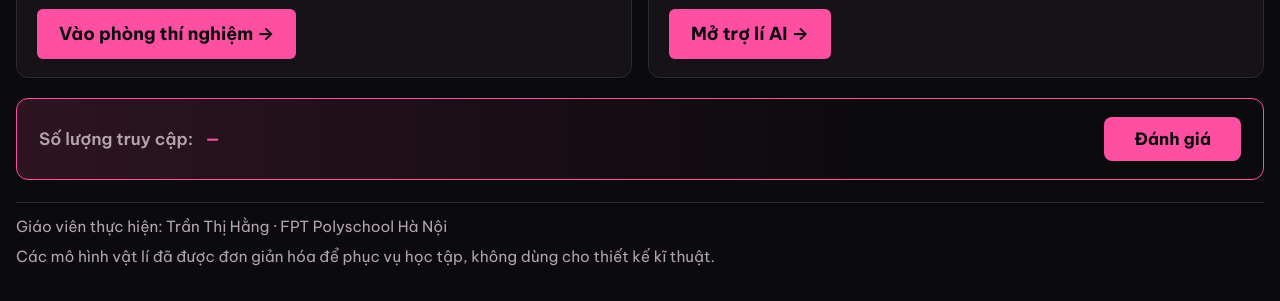
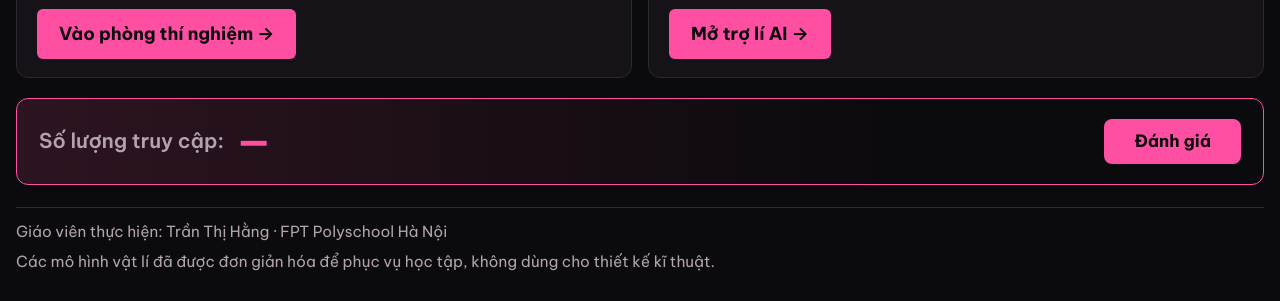
Before and after one commit to duongzero270299-spec/physics-ez, a plain HTML site: page index.html in a window 1280 px wide. Shown: the part 529-830 px from the top of the page. Drawn offline with nearby package versions, Linux system fonts and the light colour scheme; no server answers; a web font is replaced by a local one.

Commit message:
Update index.html

```diff
--- a/index.html
+++ b/index.html
@@ -68,8 +68,8 @@ a{color:var(--pink-soft)}
 .why h3{font-size:1.5rem;margin-bottom:4px}
 .why p{margin:0;color:var(--mute);font-size:.95rem}
 .rate{margin-top:20px;display:flex;flex-wrap:wrap;align-items:center;justify-content:space-between;gap:14px 22px;border:1px solid var(--pink);border-radius:12px;padding:18px 22px;background:linear-gradient(90deg,rgba(255,79,163,.14),transparent 70%)}
-.rate .cnt{margin:0;display:flex;align-items:center;flex-wrap:wrap;gap:4px 12px;color:var(--mute);font-size:calc(1rem);font-weight:600;line-height:1.2}
-.rate .cnt b{font-family:inherit;font-size:1em;font-weight:800;color:var(--pink);line-height:1.2;font-variant-numeric:tabular-nums;min-width:1ch}
+.rate .cnt{margin:0;display:flex;align-items:center;flex-wrap:wrap;gap:4px 12px;color:var(--mute);font-size:calc(1.2rem);font-weight:600;line-height:1.2}
+.rate .cnt b{font-family:inherit;font-size:2em;font-weight:800;color:var(--pink);line-height:1.2;font-variant-numeric:tabular-nums;min-width:1ch}
 .rate .btn{margin-left:auto;font-size:calc(1em);line-height:1.2;padding:12px 30px;border-radius:8px}
 @media (max-width:520px){.rate{gap:10px;padding:12px}.rate .cnt{gap:4px 8px;font-size:calc(1.6rem / 1.5)}.rate .btn{font-size:calc(1.6rem / 1.5);padding:10px 14px}}
 </style>
```
